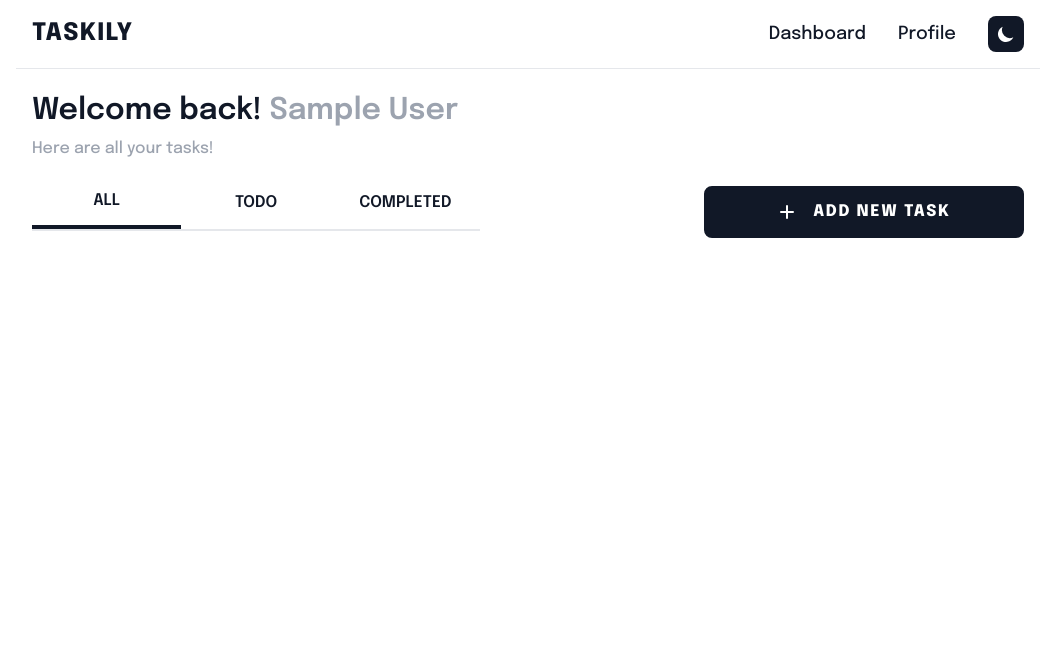
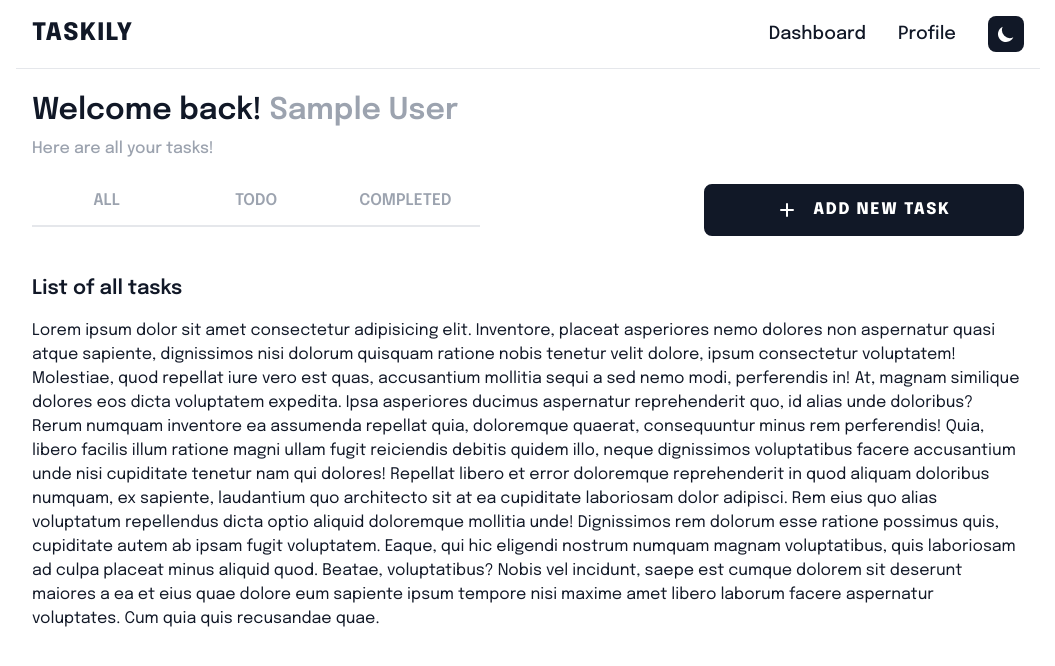
Before and after one commit to vipul-vaishnav/Taskily-mini-project, a React (Create React App) app: page /home in a window 1280 px wide. Shown: the top 666 px of the page, without its empty margins (112-1167 px from the left). Built offline with nearby package versions, Linux system fonts and the light colour scheme; no server answers; sample sign-in values are in the browser's storage.

Commit message:
Add nested routed for filter in home

```diff
--- a/src/App.js
+++ b/src/App.js
@@ -11,6 +11,9 @@ import { Provider } from 'react-redux';
 import PrivateRoute from './components/PrivateRoute';
 import Overlay from './components/Overlay';
 import NewTaskWizard from './components/NewTaskWizard';
+import CompletedTasks from './pages/CompletedTasks';
+import TodoTasks from './pages/TodoTasks';
+import AllTasks from './pages/AllTasks';
 
 const App = () => {
   const [showTaskWizard, setShowTaskWizard] = useState(false);
@@ -22,7 +25,12 @@ const App = () => {
         <Routes>
           <Route path="/" element={<Entry />} />
           <Route path="/home" element={<PrivateRoute />}>
-            <Route path="/home" element={<Home setShowTaskWizard={setShowTaskWizard} />} />
+            <Route path="/home" element={<Home setShowTaskWizard={setShowTaskWizard} />}>
+              <Route index element={<AllTasks />} />
+              <Route path="all" element={<AllTasks />} />
+              <Route path="todo" element={<TodoTasks />} />
+              <Route path="completed" element={<CompletedTasks />} />
+            </Route>
           </Route>
           <Route path="*" element={<NotFound />} />
         </Routes>
--- /dev/null
+++ b/src/components/TaskContainer.jsx
@@ -0,0 +1,24 @@
+import React from 'react';
+
+const TaskContainer = () => {
+  return (
+    <div>
+      Lorem ipsum dolor sit amet consectetur adipisicing elit. Inventore, placeat asperiores nemo dolores non aspernatur
+      quasi atque sapiente, dignissimos nisi dolorum quisquam ratione nobis tenetur velit dolore, ipsum consectetur
+      voluptatem! Molestiae, quod repellat iure vero est quas, accusantium mollitia sequi a sed nemo modi, perferendis
+      in! At, magnam similique dolores eos dicta voluptatem expedita. Ipsa asperiores ducimus aspernatur reprehenderit
+      quo, id alias unde doloribus? Rerum numquam inventore ea assumenda repellat quia, doloremque quaerat, consequuntur
+      minus rem perferendis! Quia, libero facilis illum ratione magni ullam fugit reiciendis debitis quidem illo, neque
+      dignissimos voluptatibus facere accusantium unde nisi cupiditate tenetur nam qui dolores! Repellat libero et error
+      doloremque reprehenderit in quod aliquam doloribus numquam, ex sapiente, laudantium quo architecto sit at ea
+      cupiditate laboriosam dolor adipisci. Rem eius quo alias voluptatum repellendus dicta optio aliquid doloremque
+      mollitia unde! Dignissimos rem dolorum esse ratione possimus quis, cupiditate autem ab ipsam fugit voluptatem.
+      Eaque, qui hic eligendi nostrum numquam magnam voluptatibus, quis laboriosam ad culpa placeat minus aliquid quod.
+      Beatae, voluptatibus? Nobis vel incidunt, saepe est cumque dolorem sit deserunt maiores a ea et eius quae dolore
+      eum sapiente ipsum tempore nisi maxime amet libero laborum facere aspernatur voluptates. Cum quia quis recusandae
+      quae.
+    </div>
+  );
+};
+
+export default TaskContainer;
--- /dev/null
+++ b/src/pages/AllTasks.jsx
@@ -0,0 +1,13 @@
+import React from 'react';
+import TaskContainer from '../components/TaskContainer';
+
+const AllTasks = () => {
+  return (
+    <section className="mt-8">
+      <h1 className="mb-4 text-xl font-semibold">List of all tasks</h1>
+      <TaskContainer />
+    </section>
+  );
+};
+
+export default AllTasks;
--- /dev/null
+++ b/src/pages/CompletedTasks.jsx
@@ -0,0 +1,13 @@
+import React from 'react';
+import TaskContainer from '../components/TaskContainer';
+
+const CompletedTasks = () => {
+  return (
+    <section className="mt-8">
+      <h1 className="mb-4 text-xl font-semibold">List of completed tasks</h1>
+      <TaskContainer />
+    </section>
+  );
+};
+
+export default CompletedTasks;
--- a/src/pages/Home.jsx
+++ b/src/pages/Home.jsx
@@ -1,5 +1,5 @@
 import React from 'react';
-import { NavLink } from 'react-router-dom';
+import { NavLink, Outlet } from 'react-router-dom';
 import Plus from './../icons/Plus';
 import { useSelector } from 'react-redux';
 
@@ -22,23 +22,45 @@ const Home = ({ setShowTaskWizard }) => {
         <div className="w-full mb-4 md:max-w-md">
           <ul className="flex items-center justify-between border-b-2 border-gray-200">
             <li className="w-full text-center">
-              <NavLink to="/" className="block py-3 font-semibold uppercase border-b-4 border-gray-900">
+              <NavLink
+                to="/home/all"
+                className={({ isActive }) =>
+                  isActive
+                    ? 'block py-3 font-semibold uppercase border-gray-900 border-b-4'
+                    : 'block py-3 font-semibold uppercase text-gray-400'
+                }
+              >
                 All
               </NavLink>
             </li>
             <li className="w-full text-center">
-              <NavLink to="/" className="block py-3 font-semibold uppercase">
+              <NavLink
+                to="/home/todo"
+                className={({ isActive }) =>
+                  isActive
+                    ? 'block py-3 font-semibold uppercase border-gray-900 border-b-4'
+                    : 'block py-3 font-semibold uppercase text-gray-400'
+                }
+              >
                 Todo
               </NavLink>
             </li>
             <li className="w-full text-center">
-              <NavLink to="/" className="block py-3 font-semibold uppercase">
+              <NavLink
+                to="/home/completed"
+                className={({ isActive }) =>
+                  isActive
+                    ? 'block py-3 font-semibold uppercase border-gray-900 border-b-4'
+                    : 'block py-3 font-semibold uppercase text-gray-400'
+                }
+              >
                 Completed
               </NavLink>
             </li>
           </ul>
         </div>
       </section>
+      <Outlet />
     </div>
   );
 };
--- /dev/null
+++ b/src/pages/TodoTasks.jsx
@@ -0,0 +1,13 @@
+import React from 'react';
+import TaskContainer from './../components/TaskContainer';
+
+const TodoTasks = () => {
+  return (
+    <section className="mt-8">
+      <h1 className="mb-4 text-xl font-semibold">List of pending tasks</h1>
+      <TaskContainer />
+    </section>
+  );
+};
+
+export default TodoTasks;
```
